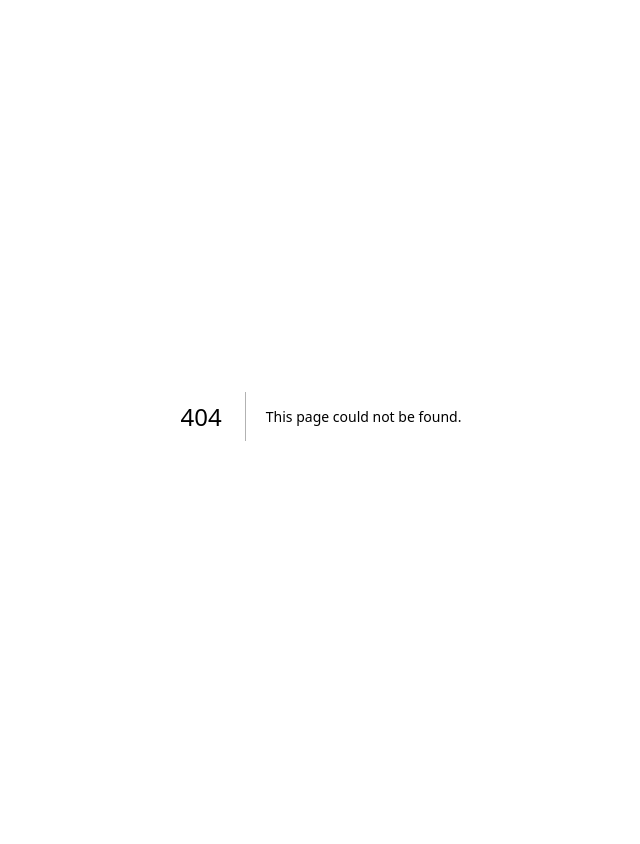
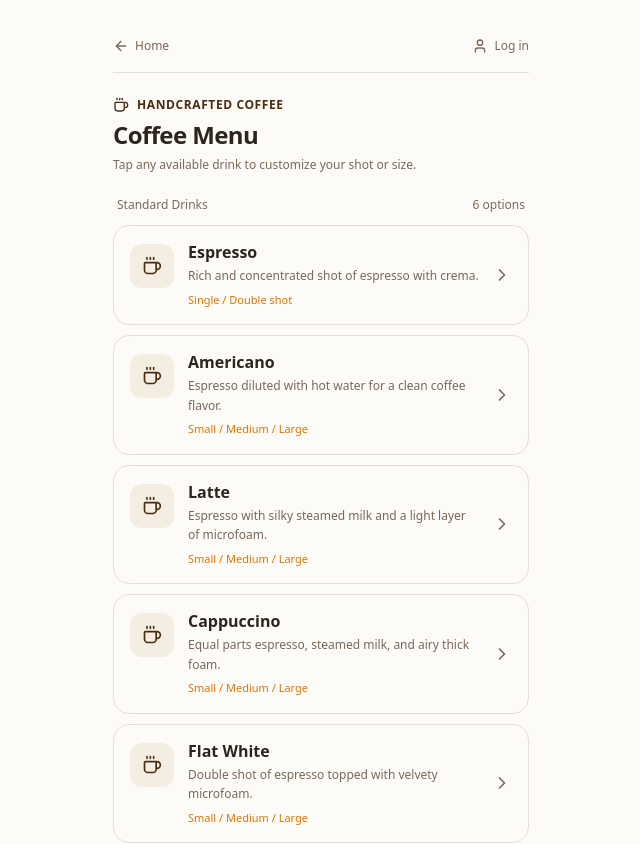
Before and after one commit to weiyiships/homebarista, a Next.js app: page /menu in a window 1280 px wide. Before the commit this address had no page. Shown: the top 844 px of the page, without its empty margins (319-959 px from the left). Built offline with nearby package versions, Linux system fonts and the light colour scheme.

Commit message:
feat(menu): implement guest menu catalog page with customization modal (#3)

```diff
--- /dev/null
+++ b/src/app/(guest)/menu/page.tsx
@@ -0,0 +1,100 @@
+"use client";
+
+import React, { useState } from "react";
+import Link from "next/link";
+import { Coffee, ArrowLeft, User } from "lucide-react";
+import {
+  STANDARD_DRINKS,
+  type MenuItemDefinition,
+  type DrinkCustomization,
+} from "@/lib/domain/drink-rules";
+import { DrinkCard } from "@/components/menu/drink-card";
+import { CustomizationSheet } from "@/components/menu/customization-sheet";
+
+/**
+ * MenuPage: Displays standard coffee drinks catalog and customization drawer.
+ * Satisfies PRD FR-1 and Issue #3 Acceptance Criteria.
+ */
+export default function MenuPage() {
+  const [selectedDrink, setSelectedDrink] = useState<MenuItemDefinition | null>(null);
+  const [isSheetOpen, setIsSheetOpen] = useState(false);
+
+  function handleSelectDrink(drink: MenuItemDefinition) {
+    setSelectedDrink(drink);
+    setIsSheetOpen(true);
+  }
+
+  function handleCloseSheet() {
+    setIsSheetOpen(false);
+  }
+
+  function handleConfirmCustomization(
+    drink: MenuItemDefinition,
+    _customization: DrinkCustomization
+  ) {
+    // In Issue #5, this will submit the order and redirect to /order/[id]
+    setIsSheetOpen(false);
+  }
+
+  return (
+    <div className="w-full flex-1 flex flex-col space-y-6">
+      {/* Top Navigation */}
+      <header className="flex items-center justify-between pt-2 pb-1 border-b border-[var(--border)]">
+        <Link
+          href="/"
+          className="inline-flex items-center gap-1.5 text-xs font-medium text-[var(--muted-foreground)] hover:text-[var(--foreground)] transition min-h-[44px]"
+        >
+          <ArrowLeft className="w-4 h-4" />
+          <span>Home</span>
+        </Link>
+        <Link
+          href="/login"
+          className="inline-flex items-center gap-1.5 text-xs font-medium text-[var(--muted-foreground)] hover:text-[var(--foreground)] transition min-h-[44px]"
+        >
+          <User className="w-4 h-4" />
+          <span>Log in</span>
+        </Link>
+      </header>
+
+      {/* Hero Header */}
+      <div className="space-y-1.5">
+        <div className="flex items-center gap-2 text-[var(--primary)] font-semibold text-xs tracking-wider uppercase">
+          <Coffee className="w-4 h-4" />
+          <span>Handcrafted Coffee</span>
+        </div>
+        <h1 className="text-2xl font-bold tracking-tight text-[var(--foreground)]">
+          Coffee Menu
+        </h1>
+        <p className="text-xs text-[var(--muted-foreground)]">
+          Tap any available drink to customize your shot or size.
+        </p>
+      </div>
+
+      {/* Drink Cards List */}
+      <main className="flex-1 space-y-3 pb-8">
+        <div className="flex items-center justify-between text-xs text-[var(--muted-foreground)] px-1 font-medium">
+          <span>Standard Drinks</span>
+          <span>{STANDARD_DRINKS.length} options</span>
+        </div>
+
+        <div className="space-y-2.5">
+          {STANDARD_DRINKS.map((drink) => (
+            <DrinkCard
+              key={drink.id}
+              drink={drink}
+              onSelect={handleSelectDrink}
+            />
+          ))}
+        </div>
+      </main>
+
+      {/* Customization Drawer / Modal */}
+      <CustomizationSheet
+        drink={selectedDrink}
+        isOpen={isSheetOpen}
+        onClose={handleCloseSheet}
+        onConfirm={handleConfirmCustomization}
+      />
+    </div>
+  );
+}
```
